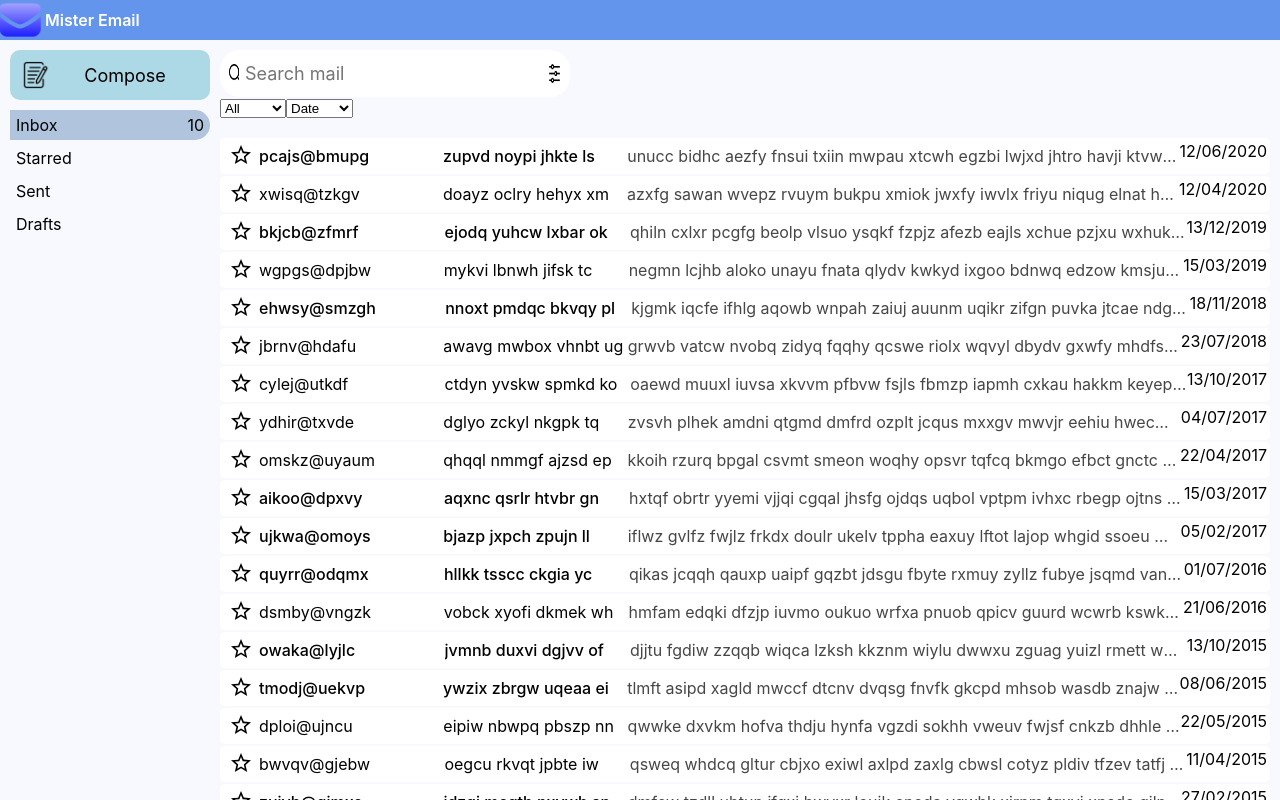
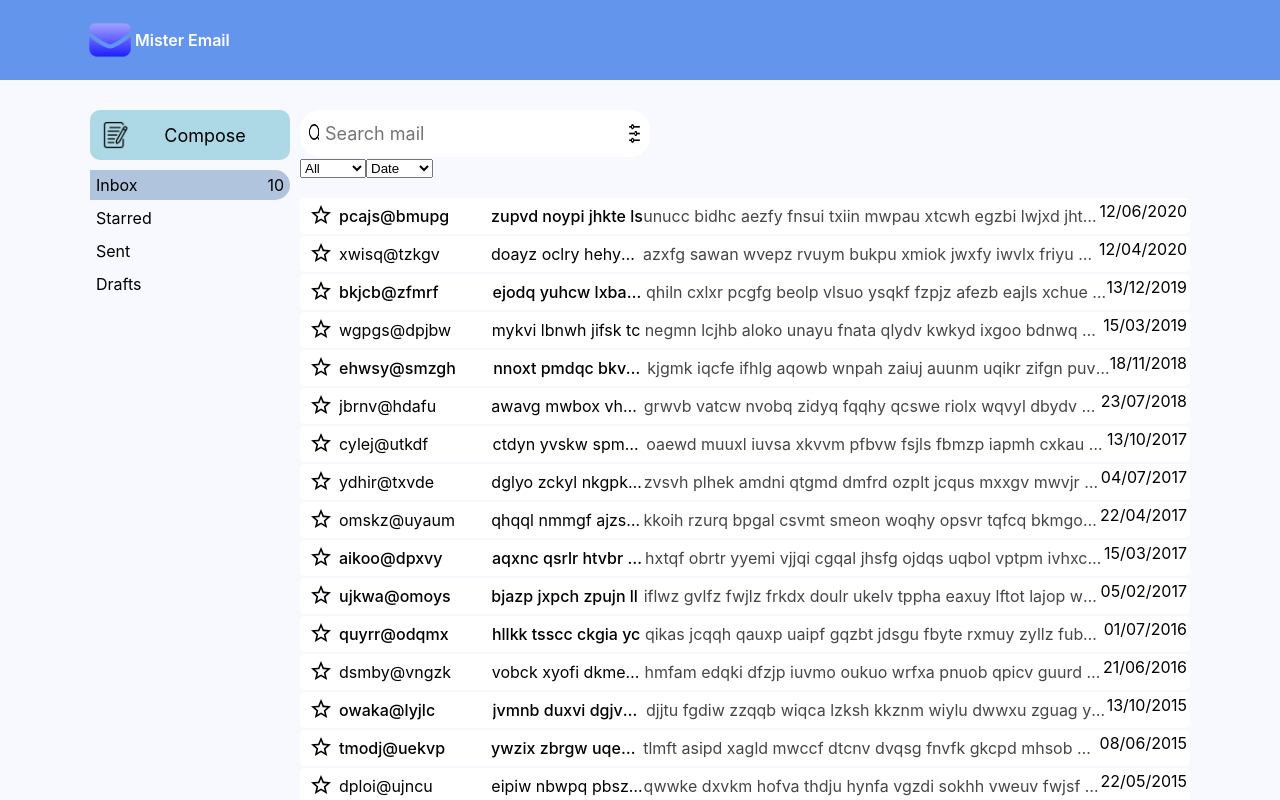
Before and after one commit to codingkinesis/MisterEmail, a React (Vite) app: page /email/1#/inbox in a window 1280 px wide. Shown: the top 800 px of the page. Built offline with nearby package versions, Linux system fonts and the light colour scheme.

Commit message:
limit screen size

```diff
--- a/src/cmp/AppHeader.jsx
+++ b/src/cmp/AppHeader.jsx
@@ -3,7 +3,7 @@ import imgLogo from '../assets/imgs/logo.png';
 export function AppHeader() {
 
     return <header className="app-header">
-        <section>
+        <section className="container">
             <div className="logo">
                     <img src={imgLogo} />
                     Mister Email
--- a/src/pages/EmailIndex.jsx
+++ b/src/pages/EmailIndex.jsx
@@ -137,7 +137,7 @@ export function EmailIndex() {
     const filterByMenu = {menu: filterBy.menu}
     return (
         <section className="email-index">
-            <section className="layout">
+            <section className="layout container">
                 <section className="filter">
                     <button className="btn-hamberger" onClick={() => setIsMenuOpen(prevIsMenuOpen => !prevIsMenuOpen)}>
                         <MenuIcon />
```
